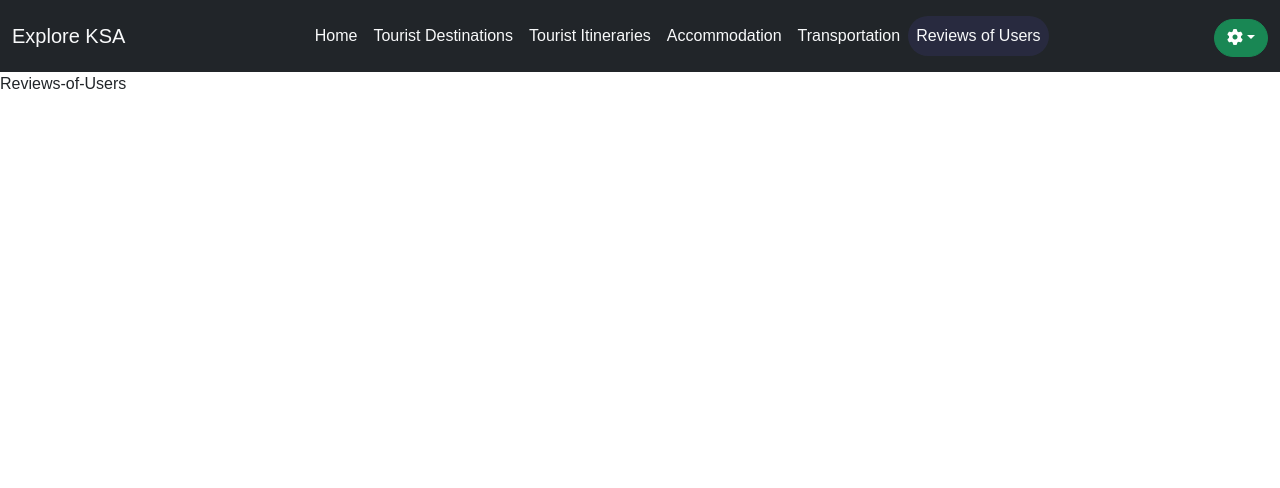
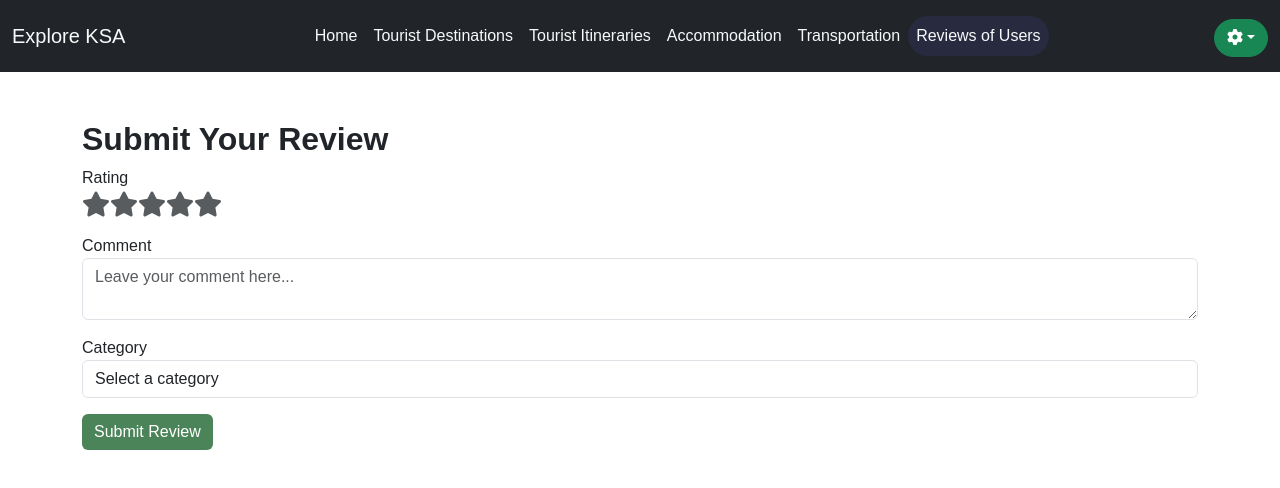
Before and after one commit to LoraXalmo/Explore-KSA, a React (Create React App) app: page /Reviews-of-Users in a window 1280 px wide. Shown: the top 488 px of the page. Built offline with nearby package versions, Linux system fonts and the light colour scheme; no server answers; sample sign-in values are in the browser's storage.

Commit message:
add api review

```diff
--- a/package.json
+++ b/package.json
@@ -19,6 +19,7 @@
     "react-bootstrap": "^2.10.5",
     "react-dom": "^18.3.1",
     "react-helmet": "^6.1.0",
+    "react-icons": "^5.3.0",
     "react-router-dom": "^6.27.0",
     "react-scripts": "5.0.1",
     "react-toastify": "^10.0.6",
--- a/src/components/Reviews-of-Users/Reviews-of-Users.jsx
+++ b/src/components/Reviews-of-Users/Reviews-of-Users.jsx
@@ -1,7 +1,107 @@
-import React from 'react'
+import React, { useContext, useState } from "react";
+import { DataContext } from "../../context/context.js";
+import { Formik, Form, Field, ErrorMessage } from "formik";
+import { FaStar } from "react-icons/fa";
+import * as Yup from "yup";
+import { Alert, Button, Spinner } from "react-bootstrap";
 
 export default function ReviewsofUsers() {
+  const { postReview, user, loading } = useContext(DataContext);
+  const [successMessage, setSuccessMessage] = useState(null);
+  const [errorMessage, setErrorMessage] = useState(null);
+
+  // Form validation schema using Yup
+  const validationSchema = Yup.object().shape({
+    rating: Yup.number()
+      .min(1, "Rating is required")
+      .max(5, "Maximum rating is 5")
+      .required("Please provide a rating"),
+    comment: Yup.string().required("Please provide a comment"),
+    reviewFor: Yup.string().required("Please select a review category"),
+  });
+
+  // Handling form submission
+  const handleSubmit = async (values, { resetForm }) => {
+    if (!user) {
+      setErrorMessage("User not authenticated. Please log in.");
+      return;
+    }
+    const reviewData = {
+      user: user.data._id, // Taking user ID from the decoded token stored in the context
+      rating: values.rating,
+      comment: values.comment,
+      reviewFor: values.reviewFor,
+    };
+
+    const response = await postReview(reviewData);
+    if (response) {
+      setSuccessMessage("Review posted successfully!");
+      resetForm(); // Reset form after submission
+    } else {
+      setErrorMessage("Error posting review. Please try again.");
+    }
+  };
+  console.log("User ", user);
+
   return (
-    <div>Reviews-of-Users</div>
-  )
+    <div className="container mt-5">
+      <h2>Submit Your Review</h2>
+
+      {/* Show success or error messages */}
+      {successMessage && <Alert variant="success">{successMessage}</Alert>}
+      {errorMessage && <Alert variant="danger">{errorMessage}</Alert>}
+
+      {/* Review Form using Formik */}
+      <Formik
+        initialValues={{
+          rating: 0,
+          comment: "",
+          reviewFor: "",
+        }}
+        validationSchema={validationSchema}
+        onSubmit={handleSubmit}
+      >
+        {({ values, setFieldValue }) => (
+          <Form>
+            <div className="mb-3">
+              <label htmlFor="rating">Rating</label>
+              <div>
+                {[1, 2, 3, 4, 5].map((value) => (
+                  <FaStar
+                    key={value}
+                    className={`star fs-3 ${value <= values.rating ? "text-warning" : "text-muted"}`}
+                    onClick={() => setFieldValue("rating", value)}
+                    style={{ cursor: "pointer" }}
+                  />
+                ))}
+              </div>
+              <ErrorMessage name="rating" component="div" className="text-danger" />
+            </div>
+
+            <div className="mb-3">
+              <label htmlFor="comment">Comment</label>
+              <Field as="textarea" name="comment" className="form-control" placeholder="Leave your comment here..." />
+              <ErrorMessage name="comment" component="div" className="text-danger" />
+            </div>
+
+            <div className="mb-3">
+              <label htmlFor="reviewFor">Category</label>
+              <Field as="select" name="reviewFor" className="form-control">
+                <option value="">Select a category</option>
+                <option value="Destination">Destination</option>
+                <option value="Accommodation">Accommodation</option>
+                <option value="Transportation">Transportation</option>
+                <option value="Itineraries">Itineraries</option>
+              </Field>
+              <ErrorMessage name="reviewFor" component="div" className="text-danger" />
+            </div>
+
+            <Button type="submit" className="btn btn-primary" disabled={loading}>
+              {loading ? <Spinner animation="border" size="sm" /> : "Submit Review"}
+            </Button>
+          </Form>
+        )}
+      </Formik>
+    </div>
+  );
 }
--- a/src/context/context.js
+++ b/src/context/context.js
@@ -103,7 +103,18 @@ export default function DataContextFunction({ children }) {
       setLoading(false);
     }
   };
-
+  const postReview = async (reviewData) => {
+    try {
+      setLoading(true);
+      const response = await axios.post("https://explore-ksa-backend.vercel.app/api/reviwews", reviewData);
+      return response.data;
+    } catch (error) {
+      console.error("Error posting review", error);
+      return null;
+    } finally {
+      setLoading(false);
+    }
+  };
   return (
     <DataContext.Provider
       value={{
@@ -116,7 +127,8 @@ export default function DataContextFunction({ children }) {
         loading,
         transportationTypes,
         selectedTransportation,
-        fetchTransportationData
+        fetchTransportationData,
+        postReview
       }}
     >
       {children}
```
Also changed, not shown: 1 other file (tests, documents, lock files or other folders).
